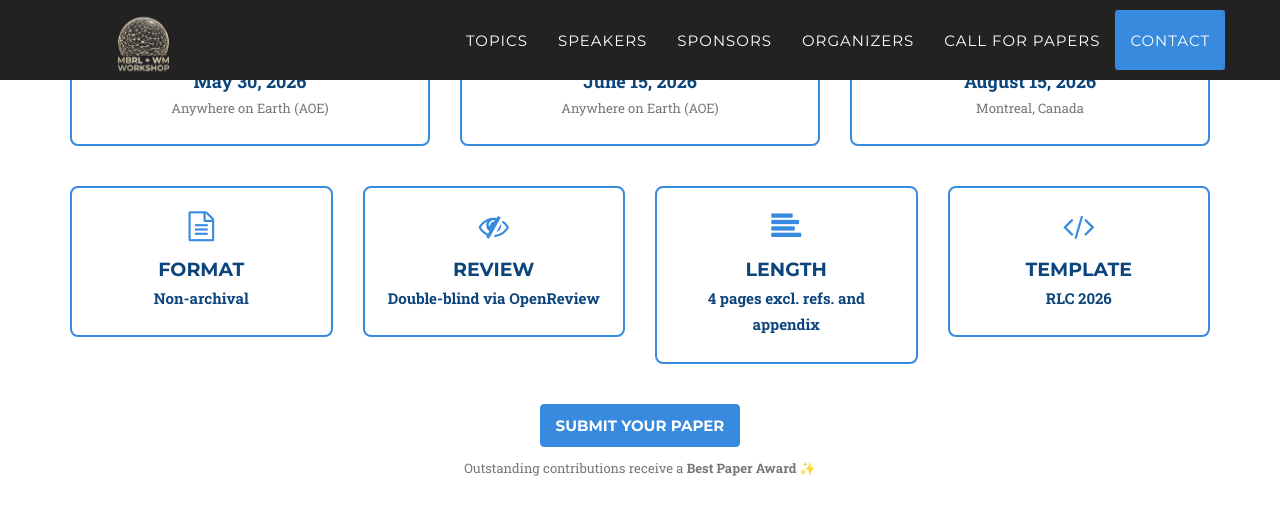
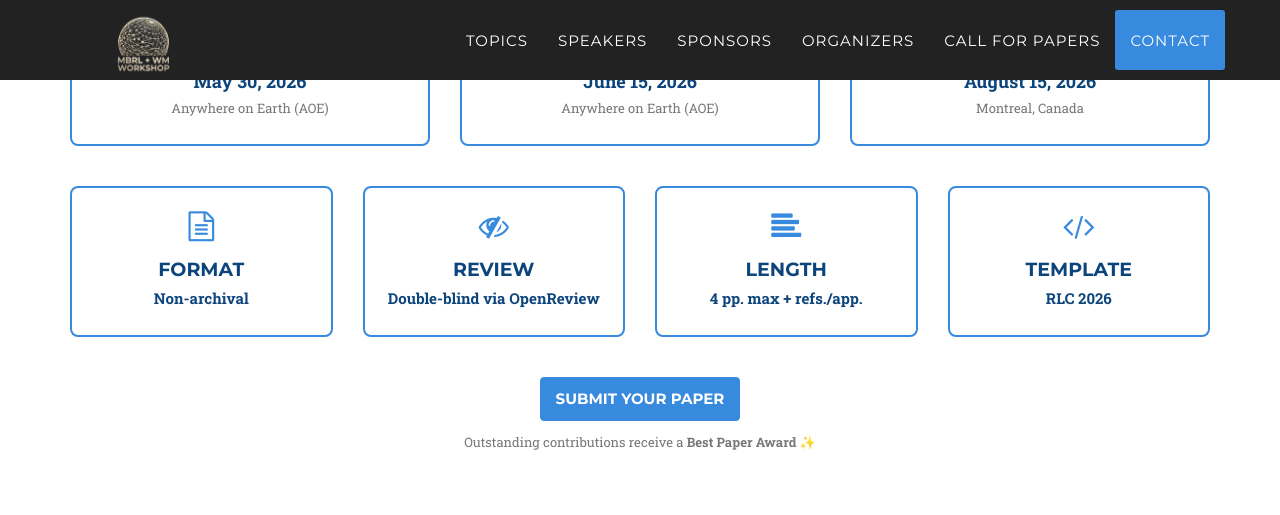
Before and after one commit to worldmodels-rlc/worldmodels-rlc.github.io, a Jekyll site: the page built from index.html, in a window 1280 px wide and 900 px high, scrolled down 3520 px, cut to the strip 0-520 px from the top of the window. Shown: the top 515 px of the strip. Built offline with Jekyll 4.4.1, drawn with Linux system fonts in a browser that asks for light colours; some web fonts are replaced.

Commit message:
Update clients.html

```diff
--- a/_includes/clients.html
+++ b/_includes/clients.html
@@ -55,7 +55,7 @@
                     <div style="border: 2px solid #378ADD; border-radius: 8px; padding: 24px 16px; height:100%;">
                         <i class="fa fa-align-left fa-2x" style="color:#378ADD; margin-bottom:10px;"></i>
                         <h4 style="margin:8px 0 4px;">Length</h4>
-                        <p style="font-size:15px; font-weight:700; color:#0C447C; margin:0;">4 pages excl. refs. and appendix</p>
+                        <p style="font-size:15px; font-weight:700; color:#0C447C; margin:0;">4 pp. max + refs./app.</p>
                     </div>
                 </div>
                 <div class="col-md-3 col-sm-6 text-center" style="margin-bottom:16px;">
```
